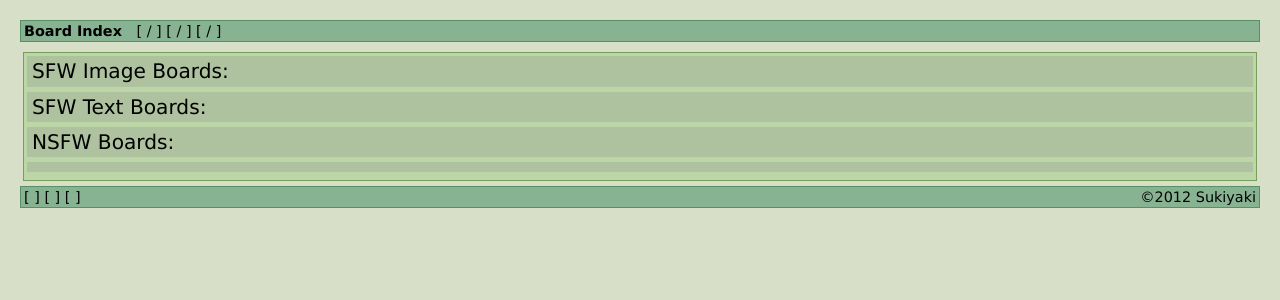
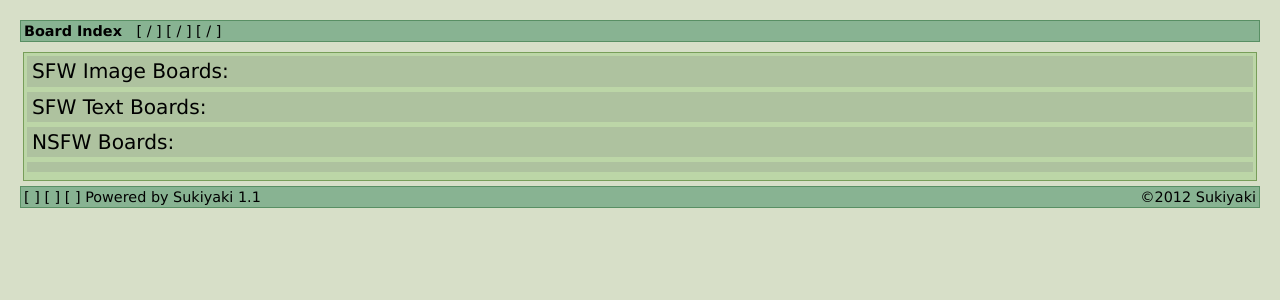
Before and after one commit to rossica/sukiyaki, a Django app: template templates/imageboard/index.html in a window 1280 px wide. Shown: the top 300 px of the page. Run offline with Django 3.2, Linux system fonts and the light colour scheme; the template is opened without the code that fills it, so the values that code supplies are empty.

Commit message:
added some little fixes

```diff
--- a/imageboard/models.py
+++ b/imageboard/models.py
@@ -19,7 +19,7 @@ INDENT_PIXELS = 50
 # All major version changes involve significant changes to the models (e.g. removing or renaming fields, adding new models, reorganizing structure/inheritance, etc.)
 # Significantly changing the way the interface or backend works (as opposed to adding new features and leaving everything else as-is) warrants a major version change.
 # Minor version numbers involve adding new features in the admin or views, or adding (but not removing or renaming) model fields
-# Bug fixes, if they're all lumped together into a single update, also warrent a minor version bump. Otherwise, they're rolled in with other feature updates.
+# Bug fixes, if they're all lumped together into a single update, also warrant a minor version bump. Otherwise, they're rolled in with other feature updates.
 # For example, version 1.0 was the first stable version with all basic features implemented. 1.1 implements image banning.
 SUKIYAKI_VERSION = 1.1
 
--- a/templates/imageboard/includes/footer.html
+++ b/templates/imageboard/includes/footer.html
@@ -48,5 +48,7 @@
     {% endfor %}
     {% endcomment %}
 
+    Powered by Sukiyaki 1.1
+
 
 </div>
```
